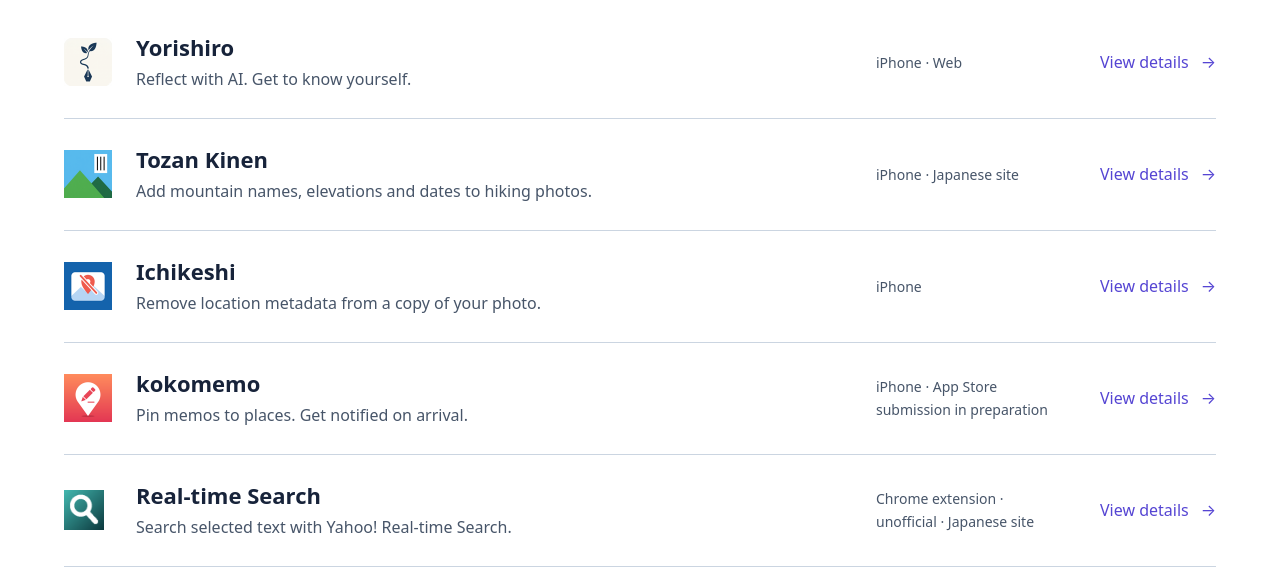
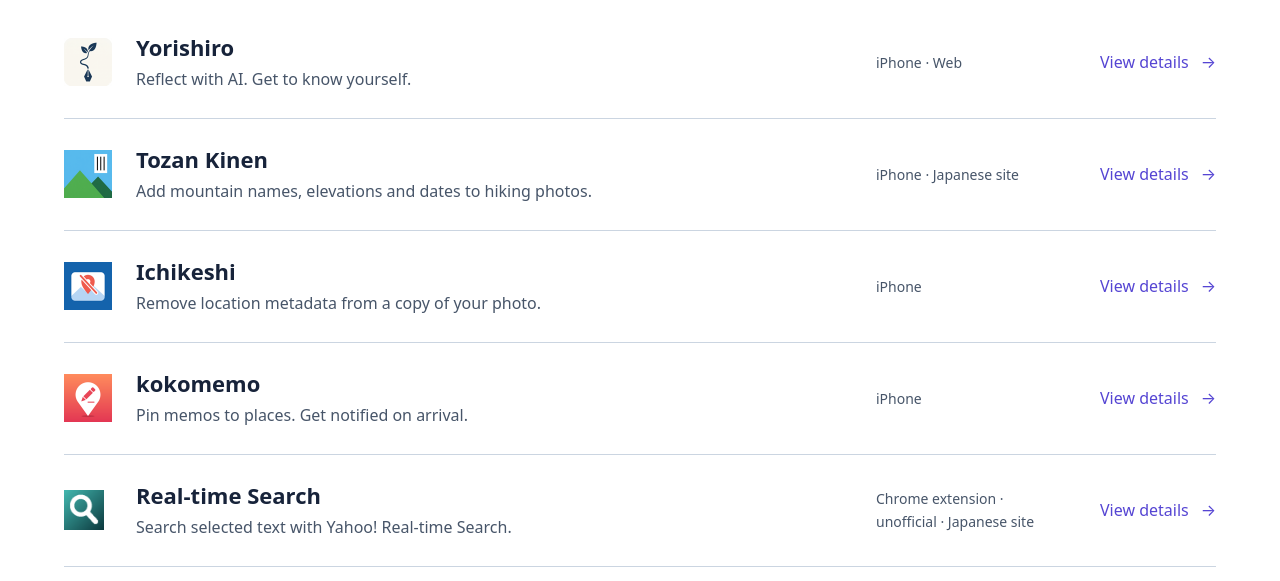
Before and after one commit to yokoichi/apps-portal, a plain HTML site: page en/index.html in a window 1280 px wide. Shown: the part 219-800 px from the top of the page. Drawn offline with Linux system fonts and the light colour scheme.

Commit message:
Mark kokomemo as available on the portal home
Co-Authored-By: Claude Opus 5.5 <noreply@anthropic.com>

```diff
--- a/en/index.html
+++ b/en/index.html
@@ -40,7 +40,7 @@
         <li><a class="portal-row" href="../kokomemo/en/" aria-label="View kokomemo details">
           <img class="portal-icon" src="../assets/portal-icons/kokomemo.png" alt="" width="96" height="96">
           <span class="portal-copy"><strong class="portal-name">kokomemo</strong><span class="portal-purpose">Pin memos to places. Get notified on arrival.</span></span>
-          <span class="portal-platform">iPhone · App Store submission in preparation</span><span class="portal-action" aria-hidden="true"><span class="portal-action-label">View details</span><span class="portal-action-arrow">→</span></span>
+          <span class="portal-platform">iPhone</span><span class="portal-action" aria-hidden="true"><span class="portal-action-label">View details</span><span class="portal-action-arrow">→</span></span>
         </a></li>
         <li id="extensions"><a class="portal-row" href="../realtime-search-shortcut/" hreflang="ja" aria-label="View Real-time Search details in Japanese">
           <img class="portal-icon portal-icon--extension" src="../assets/portal-icons/realtime-search-shortcut.png" alt="" width="96" height="96">
```
Also changed, not shown: index.html (+1 -1 lines).
